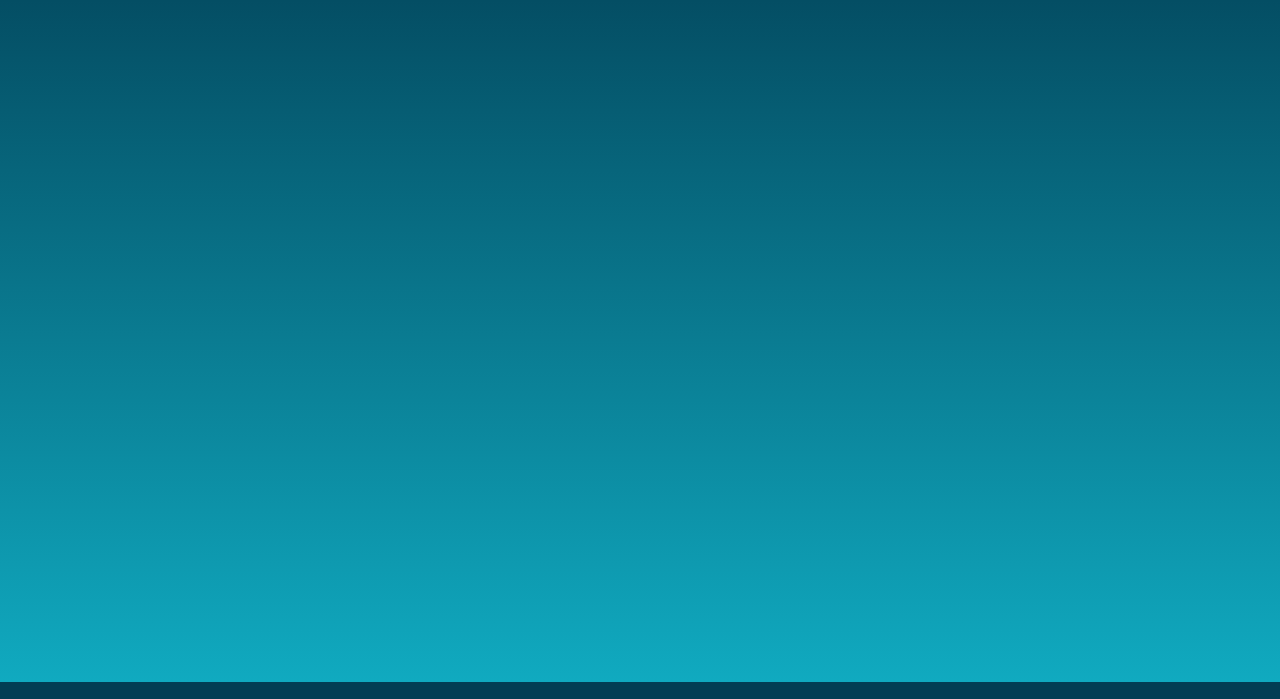
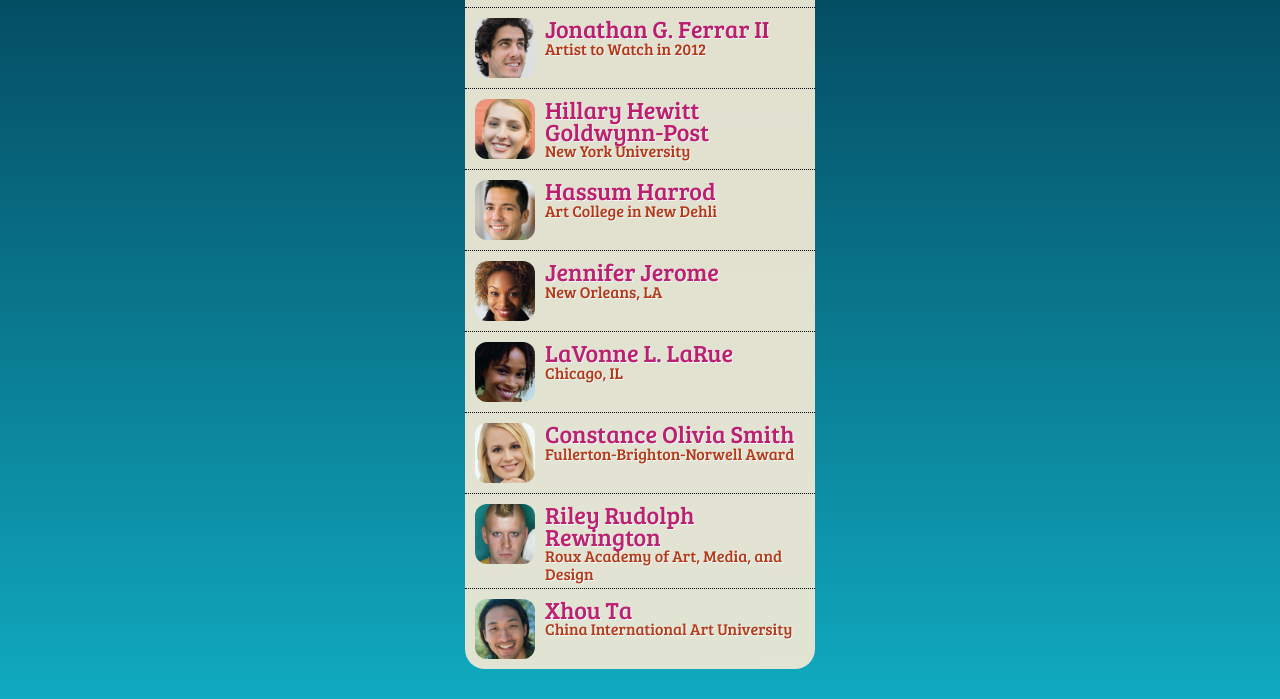
Before and after one commit to NicoleHall/Angular-JS-up-and-running, a website: page index.html in a window 1280 px wide. Shown: the part 118-817 px from the top of the page. Drawn offline with Linux system fonts and the light colour scheme; a web font is replaced by a local one.

Commit message:
got the list view to work

```diff
--- a/index.html
+++ b/index.html
@@ -9,16 +9,15 @@
   </head>
   <body>
     <h1>Memories of Mike</h1>
-    <div class="main"ng-controller="myController">
+    <div class="main" ng-controller = "MyController">
       <ul class="artistlist">
-        <li class="artist cf" ng-repeat="">
-          <img src="images/{{item.shortname}}_tn.jpg" alt="photo of {{item.name}}" />
+        <li class="artist cf" ng-repeat="item in artists">
+          <img ng-src="images/{{item.shortname}}_tn.jpg" alt="Photo of {{item.name}}">
           <div class="info">
             <h2>{{item.name}}</h2>
             <h3>{{item.reknown}}</h3>
           </div>
         </li>
-
       </ul>
     </div>
   </body>
--- a/js/controllers.js
+++ b/js/controllers.js
@@ -1,7 +1,7 @@
 var myApp = angular.module('myApp', []);
 
-myApp.controller('myController', function MyController($scope){
-  $scope.author = [
+myApp.controller('MyController', function MyController($scope) {
+  $scope.artists = [
   {
     "name":"Barot Bellingham",
     "shortname":"Barot_Bellingham",
```
Lines whose indentation alone changed are shown as unchanged.
